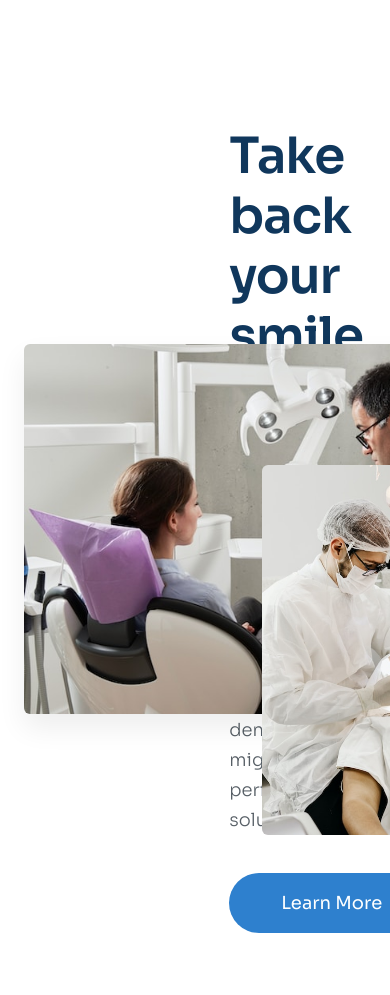
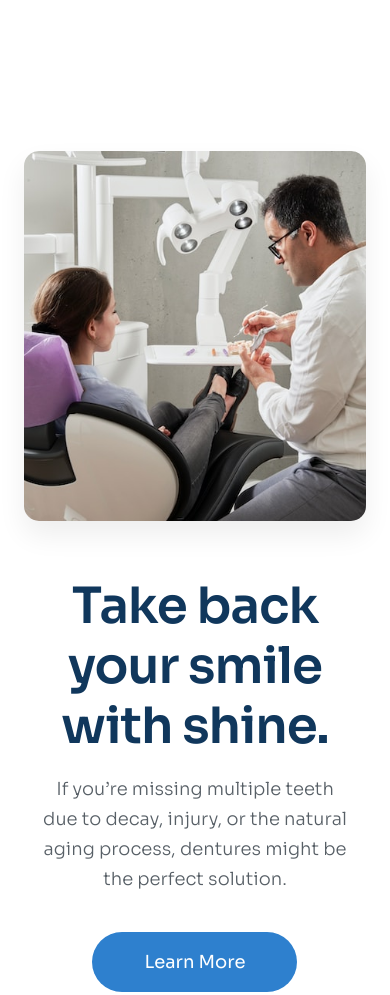
Before and after one commit to CuuThe123/4.responsive-duan-3, a plain HTML site: page index.html in a window 390 px wide. Shown: the part 4420-5415 px from the top of the page. Drawn offline with Linux system fonts and the light colour scheme.

Commit message:
4. code phần work list & about

```diff
--- a/assets/css/responsive.css
+++ b/assets/css/responsive.css
@@ -133,6 +133,38 @@
     width: 90%;
     text-align: start;
   }
+
+  /* work list */
+  .work-list {
+    grid-template-columns: 1fr;
+    row-gap: 30px;
+  }
+
+  /* about */
+  .about-row {
+    flex-direction: column;
+    row-gap: 30px;
+  }
+
+  .about__media {
+    width: 100%;
+  }
+
+  /* ẩn ảnh small */
+  .about__img--small {
+    visibility: hidden;
+  }
+
+  .about__img--big {
+    width: 100%;
+    border-radius: 15px;
+    margin: 25px auto;
+  }
+
+  .about-content {
+    width: 90%;
+    text-align: center;
+  }
 }
 
 /* Table */
```
